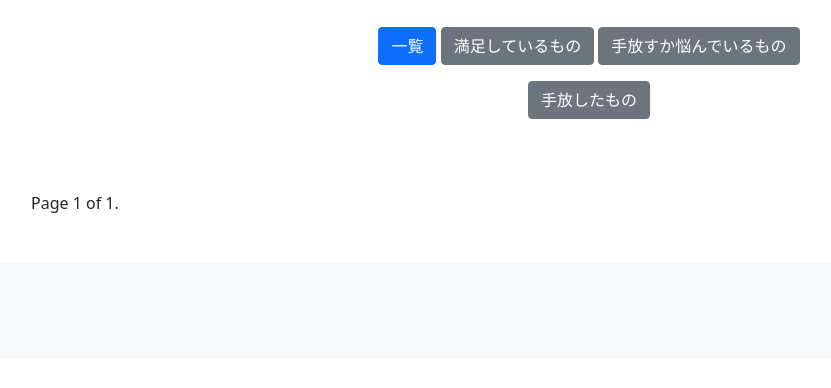
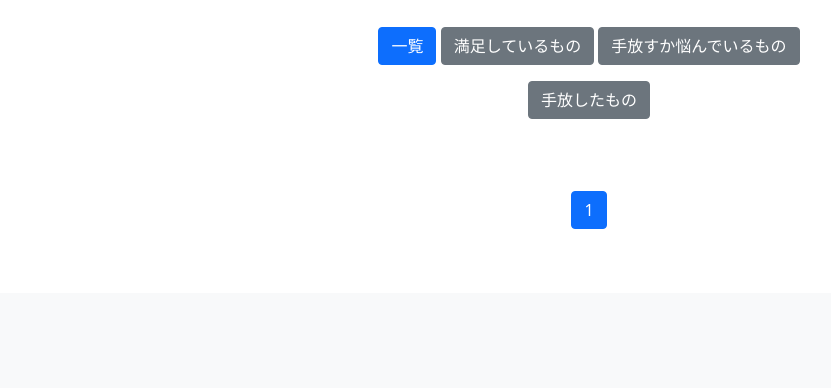
Before and after one commit to mokoshin0720/minimal, a Django app: page /list/ in a window 1280 px wide. Shown: the part 287-675 px from the top of the page, without its empty margins (51-882 px from the left). Run offline with Django 3.2, Linux system fonts and the light colour scheme; data that the repository does not hold is empty; some libraries are stand-ins or nearby versions.

Commit message:
ページングのデザインを整えた

```diff
--- a/templates/paging.html
+++ b/templates/paging.html
@@ -1,17 +1,26 @@
-<div class="pagination">
-    <span class="step-links">
+<nav aria-label="Page navigation example">
+    <ul class="pagination justify-content-center">
         {% if page_obj.has_previous %}
-            <a href="?page=1">&laquo; first</a>
-            <a href="?page={{ page_obj.previous_page_number }}">previous</a>
+        <li class="page-item">
+            <a href="?page=1" class="page-link">&laquo; 最初</a>
+        </li>
+        <li class="page-item">
+            <a href="?page={{ page_obj.previous_page_number }}" class="page-link">{{ page_obj.previous_page_number }}</a>
+        </li>
         {% endif %}
+        </li>
 
-        <span class="current">
-            Page {{ page_obj.number }} of {{ page_obj.paginator.num_pages }}.
-        </span>
+        <li class="page-item active">
+            <a href="?page={{ page_obj.number }}" class="page-link">{{ page_obj.number }}</a>
+        </li>
 
         {% if page_obj.has_next %}
-            <a href="?page={{ page_obj.next_page_number }}">next</a>
-            <a href="?page={{ page_obj.paginator.num_pages }}">last &raquo;</a>
+        <li class="page-item">
+            <a href="?page={{ page_obj.next_page_number }}" class="page-link">{{ page_obj.next_page_number }}</a>
+        </li>
+        <li class="page-item">
+            <a href="?page={{ page_obj.paginator.num_pages }}" class="page-link">最後 &raquo;</a>
+        </li>
         {% endif %}
-    </span>
-</div>
+  </ul>
+</nav>
```
